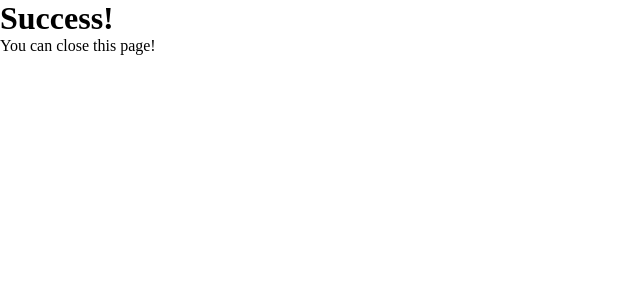
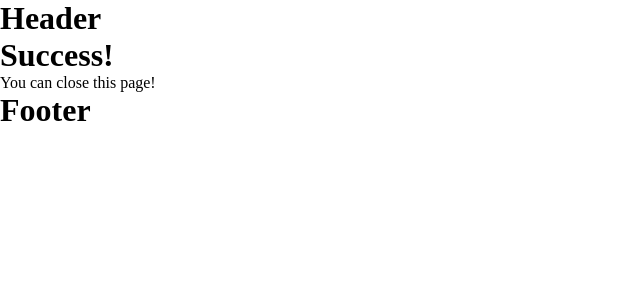
Before and after one commit to ChaosCantrip/SharkBotOnline, a Next.js app: page /bungie_auth/success in a window 1280 px wide. Shown: the top 300 px of the page, without its empty margins (0-640 px from the left). Built offline with nearby package versions, Linux system fonts and the light colour scheme.

Commit message:
Added blank Header and Footer

```diff
--- a/src/app/layout.js
+++ b/src/app/layout.js
@@ -1,11 +1,15 @@
 
 import "@styles/master.css";
+import Header from "@components/Header";
+import Footer from "@components/Footer";
 
 export default function RootLayout({ children }) {
     return (
         <html lang="en">
             <body>
+            <Header />
             {children}
+            <Footer />
             </body>
         </html>
     )
--- /dev/null
+++ b/src/components/Footer.js
@@ -0,0 +1,9 @@
+import styles from "./Footer.module.css";
+
+export default function Footer() {
+    return (
+        <footer>
+            <h1>Footer</h1>
+        </footer>
+    )
+}
--- /dev/null
+++ b/src/components/Header.js
@@ -0,0 +1,9 @@
+import styles from "./Header.module.css";
+
+export default function Header() {
+    return (
+        <header>
+            <h1>Header</h1>
+        </header>
+    )
+}
```
Also changed, not shown: src/components/Footer.module.css (added), src/components/Header.module.css (added).
